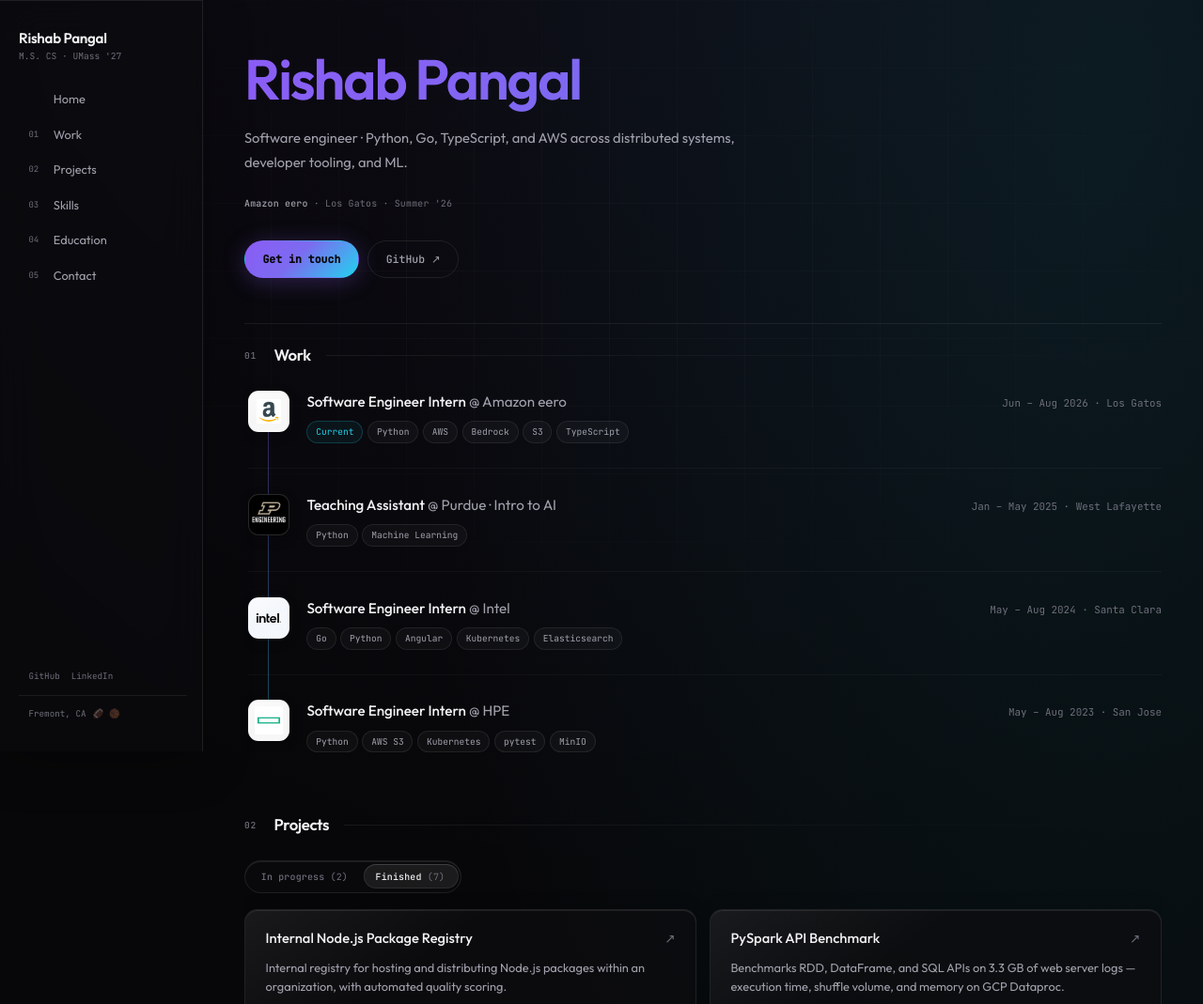
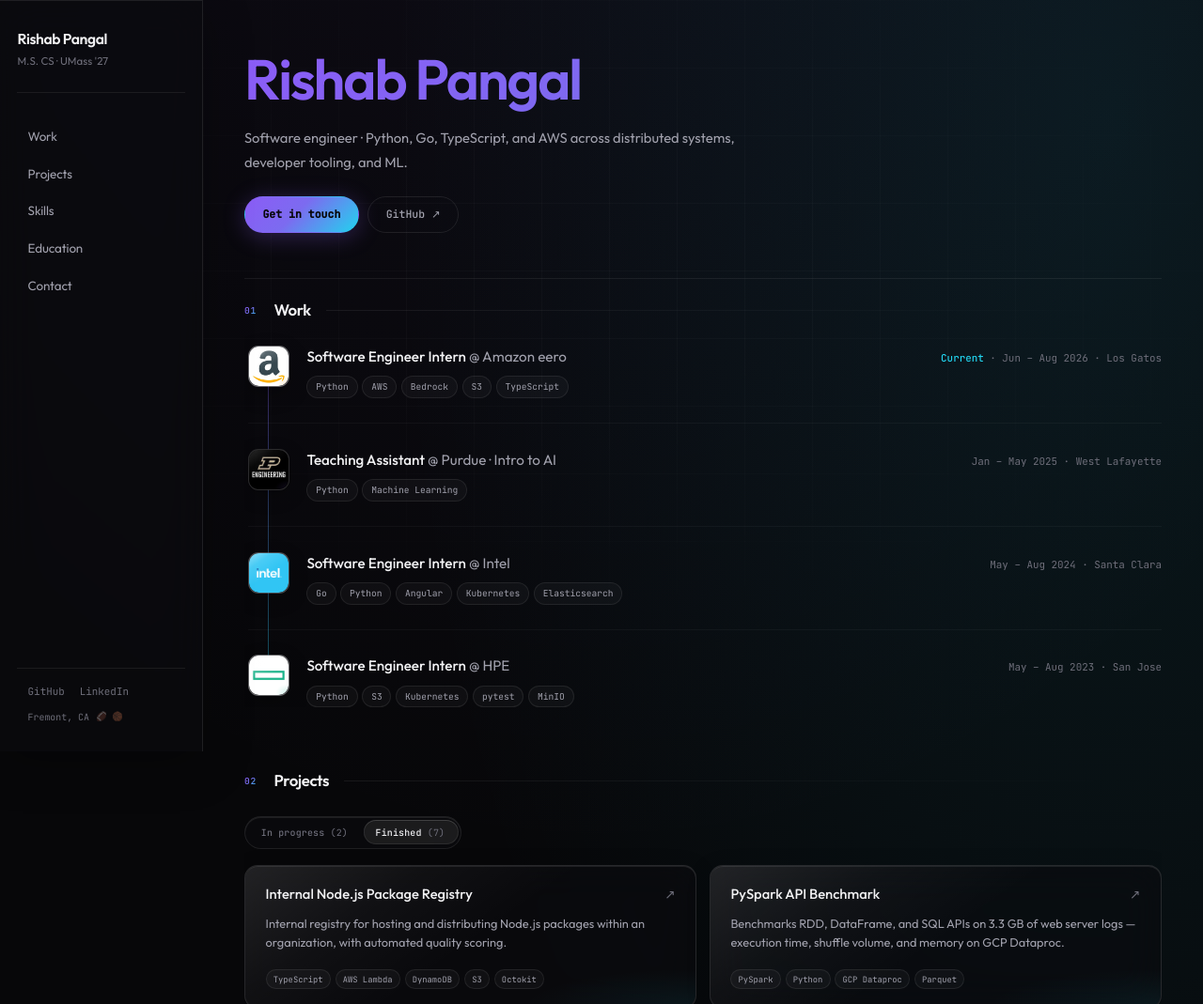
Before and after one commit to Rishpan/Rishpan.github.io, a plain HTML site: page index.html in a window 1280 px wide. Shown: the top 1069 px of the page at 94% size. Drawn offline with Linux system fonts and the light colour scheme.

Commit message:
Good to go

```diff
--- a/index.html
+++ b/index.html
@@ -142,7 +142,7 @@
       position: fixed;
       top: 0; left: 0; bottom: 0;
       width: var(--sidebar);
-      padding: 2rem 1rem 2rem 1.25rem;
+      padding: 2rem 1.15rem 1.75rem;
       border-right: 1px solid var(--glass-border);
       display: flex;
       flex-direction: column;
@@ -155,11 +155,11 @@
 
     .sidebar-name {
       display: block;
-      font-size: 0.95rem;
+      font-size: 0.98rem;
       font-weight: 600;
-      letter-spacing: -0.02em;
+      letter-spacing: -0.025em;
       line-height: 1.2;
-      margin-bottom: 0.2rem;
+      margin-bottom: 0.35rem;
       color: var(--text);
       text-decoration: none;
     }
@@ -167,34 +167,30 @@
     .sidebar-name:hover { opacity: 0.85; }
 
     .sidebar-sub {
-      font-family: var(--mono);
-      font-size: 0.6rem;
+      font-size: 0.72rem;
       color: var(--muted);
-      margin-bottom: 1.25rem;
+      margin-bottom: 1.75rem;
+      padding-bottom: 1.5rem;
       line-height: 1.5;
+      border-bottom: 1px solid var(--line);
     }
 
     .sidebar-nav {
       list-style: none;
       display: flex;
       flex-direction: column;
-      gap: 0.1rem;
+      gap: 0.15rem;
       flex: 1;
     }
 
-    .sidebar-nav li:first-child a {
-      padding-left: calc(0.65rem + 1.1rem + 0.55rem);
-    }
-
     .sidebar-nav a {
-      display: flex;
-      align-items: center;
-      gap: 0.55rem;
-      font-size: 0.8rem;
+      display: block;
+      font-size: 0.84rem;
       font-weight: 400;
+      letter-spacing: -0.01em;
       color: var(--dim);
       text-decoration: none;
-      padding: 0.48rem 0.65rem;
+      padding: 0.5rem 0.7rem;
       border-radius: var(--radius-sm);
       transition: color 0.2s var(--ease), background 0.2s var(--ease);
     }
@@ -204,23 +200,17 @@
       background: rgba(255, 255, 255, 0.05);
     }
 
-    .nav-num {
-      font-family: var(--mono);
-      font-size: 0.56rem;
-      color: var(--muted);
-      width: 1.1rem;
-      flex-shrink: 0;
-    }
-
     .sidebar-links {
       display: flex;
-      gap: 0.75rem;
-      padding: 0.75rem 0.65rem 0;
+      gap: 1rem;
+      padding: 1rem 0.7rem 0;
+      margin-top: auto;
+      border-top: 1px solid var(--line);
     }
 
     .sidebar-links a {
       font-family: var(--mono);
-      font-size: 0.58rem;
+      font-size: 0.68rem;
       color: var(--muted);
       text-decoration: none;
       transition: color 0.15s;
@@ -261,11 +251,9 @@
 
     .sidebar-foot {
       font-family: var(--mono);
-      font-size: 0.58rem;
+      font-size: 0.62rem;
       color: var(--muted);
-      padding: 0.75rem 0.65rem 0;
-      margin-top: 0.75rem;
-      border-top: 1px solid var(--line);
+      padding: 0.65rem 0.7rem 0;
       user-select: none;
     }
 
@@ -314,8 +302,12 @@
       font-size: 0.6rem;
       font-weight: 500;
       letter-spacing: 0.08em;
-      color: var(--muted);
       margin-right: 0.15rem;
+      background: var(--grad);
+      -webkit-background-clip: text;
+      background-clip: text;
+      -webkit-text-fill-color: transparent;
+      color: transparent;
     }
 
     /* ─── HERO ─── */
@@ -347,19 +339,6 @@
       margin-bottom: 1.35rem;
     }
 
-    .hero-status {
-      font-family: var(--mono);
-      font-size: 0.62rem;
-      color: var(--muted);
-      letter-spacing: 0.02em;
-      margin-bottom: 2rem;
-    }
-
-    .hero-status .hero-co {
-      color: var(--dim);
-      font-weight: 500;
-    }
-
     .hero-actions {
       display: flex;
       flex-wrap: wrap;
@@ -418,8 +397,7 @@
       }
       .hero-main h1 { animation-delay: 0.04s; }
       .hero-main .hero-desc { animation-delay: 0.1s; }
-      .hero-main .hero-status { animation-delay: 0.16s; }
-      .hero-main .hero-actions { animation-delay: 0.22s; }
+      .hero-main .hero-actions { animation-delay: 0.16s; }
     }
 
     @keyframes rise-in {
@@ -471,9 +449,14 @@
       width: 44px;
       height: 44px;
       border-radius: 11px;
-      background: rgba(255, 255, 255, 0.97);
-      border: 1px solid var(--glass-border);
-      box-shadow: var(--glass-shine), 0 4px 14px rgba(0, 0, 0, 0.14);
+      background: rgba(255, 255, 255, 0.1);
+      -webkit-backdrop-filter: blur(14px) saturate(1.65);
+      backdrop-filter: blur(14px) saturate(1.65);
+      border: 1px solid rgba(255, 255, 255, 0.18);
+      box-shadow:
+        inset 0 1px 0 rgba(255, 255, 255, 0.32),
+        inset 0 -1px 0 rgba(255, 255, 255, 0.05),
+        0 6px 20px rgba(0, 0, 0, 0.22);
       display: flex;
       align-items: center;
       justify-content: center;
@@ -481,6 +464,7 @@
       position: relative;
       z-index: 1;
       overflow: hidden;
+      isolation: isolate;
     }
 
     .exp-logo-wrap::before {
@@ -489,7 +473,27 @@
       inset: 0;
       border-radius: inherit;
       pointer-events: none;
-      background: linear-gradient(145deg, rgba(255, 255, 255, 0.55) 0%, transparent 48%);
+      background: linear-gradient(
+        145deg,
+        rgba(255, 255, 255, 0.45) 0%,
+        rgba(255, 255, 255, 0.12) 24%,
+        transparent 52%
+      );
+      z-index: 2;
+    }
+
+    .exp-logo-wrap::after {
+      content: '';
+      position: absolute;
+      inset: 0;
+      border-radius: inherit;
+      pointer-events: none;
+      background: radial-gradient(
+        ellipse 70% 50% at 100% 100%,
+        rgba(34, 211, 238, 0.1),
+        transparent 55%
+      );
+      z-index: 2;
     }
 
     .exp-logo {
@@ -502,13 +506,26 @@
     }
 
     .exp-logo-wrap.purdue {
-      background: #0a0a0a;
-      border-color: rgba(255, 255, 255, 0.12);
+      background: rgba(10, 10, 10, 0.72);
+      border-color: rgba(255, 255, 255, 0.14);
       padding: 0;
     }
 
     .exp-logo-wrap.purdue::before {
-      background: linear-gradient(145deg, rgba(255, 255, 255, 0.06) 0%, transparent 48%);
+      background: linear-gradient(
+        145deg,
+        rgba(255, 255, 255, 0.16) 0%,
+        rgba(255, 255, 255, 0.04) 28%,
+        transparent 52%
+      );
+    }
+
+    .exp-logo-wrap.purdue::after {
+      background: radial-gradient(
+        ellipse 65% 45% at 100% 100%,
+        rgba(139, 92, 246, 0.12),
+        transparent 55%
+      );
     }
 
     .exp-logo-wrap.purdue .exp-logo {
@@ -516,15 +533,49 @@
     }
 
     .exp-logo-wrap.intel {
-      background: #f4f7fb;
+      padding: 0;
     }
 
     .exp-logo-wrap.intel .exp-logo {
-      filter: brightness(0);
-    }
-
+      border-radius: inherit;
+    }
+
+    .exp-logo-wrap.amazon,
     .exp-logo-wrap.hpe {
-      padding: 6px;
+      padding: 0;
+      background: rgba(255, 255, 255, 0.14);
+      border-color: rgba(255, 255, 255, 0.28);
+      box-shadow:
+        inset 0 1px 0 rgba(255, 255, 255, 0.5),
+        inset 0 0 16px rgba(255, 255, 255, 0.08),
+        0 8px 22px rgba(0, 0, 0, 0.24);
+    }
+
+    .exp-logo-wrap.amazon::before,
+    .exp-logo-wrap.hpe::before {
+      background: linear-gradient(
+        155deg,
+        rgba(255, 255, 255, 0.62) 0%,
+        rgba(255, 255, 255, 0.2) 22%,
+        transparent 50%
+      );
+    }
+
+    .exp-logo-wrap.amazon::after {
+      background:
+        radial-gradient(ellipse 60% 45% at 15% 8%, rgba(255, 255, 255, 0.42), transparent 50%),
+        radial-gradient(ellipse 50% 40% at 95% 95%, rgba(255, 153, 0, 0.14), transparent 55%);
+    }
+
+    .exp-logo-wrap.hpe::after {
+      background:
+        radial-gradient(ellipse 60% 45% at 15% 8%, rgba(255, 255, 255, 0.42), transparent 50%),
+        radial-gradient(ellipse 50% 40% at 95% 95%, rgba(0, 179, 136, 0.16), transparent 55%);
+    }
+
+    .exp-logo-wrap.amazon .exp-logo,
+    .exp-logo-wrap.hpe .exp-logo {
+      border-radius: inherit;
     }
 
     .exp-node-head {
@@ -550,6 +601,11 @@
       font-family: var(--mono);
       font-size: 0.68rem;
       color: var(--muted);
+    }
+
+    .exp-now {
+      color: var(--cyan);
+      font-weight: 500;
     }
 
     .tags {
@@ -566,7 +622,6 @@
       border: 1px solid rgba(255, 255, 255, 0.08);
       padding: 0.2rem 0.55rem;
       border-radius: 999px;
-      transition: border-color 0.2s var(--ease), color 0.2s var(--ease);
     }
 
     .tag.live {
@@ -655,16 +710,22 @@
       flex-direction: column;
       gap: 0.65rem;
       padding: 1.25rem 1.35rem;
-      background: var(--surface);
-      border: 1px solid var(--glass-border);
+      background: var(--glass-bg);
+      -webkit-backdrop-filter: blur(var(--glass-blur)) saturate(var(--glass-saturate));
+      backdrop-filter: blur(var(--glass-blur)) saturate(var(--glass-saturate));
+      border: 1px solid rgba(255, 255, 255, 0.12);
       border-radius: var(--radius);
-      box-shadow: var(--glass-shine), 0 4px 24px rgba(0, 0, 0, 0.14);
+      box-shadow:
+        var(--glass-shine),
+        inset 0 -1px 0 rgba(255, 255, 255, 0.04),
+        0 6px 24px rgba(0, 0, 0, 0.18);
       text-decoration: none;
       color: inherit;
-      transition: border-color 0.25s var(--ease), background 0.25s var(--ease);
+      transition: border-color 0.25s var(--ease), background 0.25s var(--ease), box-shadow 0.25s var(--ease);
       position: relative;
       height: 100%;
       overflow: hidden;
+      isolation: isolate;
     }
 
     .proj-row::before {
@@ -673,25 +734,50 @@
       inset: 0;
       border-radius: inherit;
       pointer-events: none;
-      background: linear-gradient(145deg, rgba(255, 255, 255, 0.06) 0%, transparent 38%);
+      background: linear-gradient(
+        145deg,
+        rgba(255, 255, 255, 0.1) 0%,
+        rgba(255, 255, 255, 0.03) 28%,
+        transparent 52%
+      );
+    }
+
+    .proj-row::after {
+      content: '';
+      position: absolute;
+      inset: 0;
+      border-radius: inherit;
+      pointer-events: none;
+      background: radial-gradient(
+        ellipse 70% 50% at 100% 100%,
+        rgba(34, 211, 238, 0.08),
+        transparent 55%
+      );
+      opacity: 0.85;
+      transition: opacity 0.25s var(--ease);
     }
 
     .proj-row:hover {
-      border-color: rgba(34, 211, 238, 0.28);
-      background: rgba(18, 18, 23, 0.88);
+      border-color: rgba(34, 211, 238, 0.32);
+      background: rgba(16, 16, 20, 0.72);
       box-shadow:
         var(--glass-shine),
-        inset 0 0 0 1px rgba(34, 211, 238, 0.07),
-        0 12px 36px rgba(0, 0, 0, 0.2);
+        inset 0 0 0 1px rgba(34, 211, 238, 0.1),
+        0 0 28px rgba(139, 92, 246, 0.1),
+        0 12px 36px rgba(0, 0, 0, 0.22);
+    }
+
+    .proj-row:hover::after {
+      opacity: 1;
     }
 
     @media (hover: hover) and (pointer: fine) {
       .proj-row {
-        transition: border-color 0.25s var(--ease), background 0.25s var(--ease), transform 0.25s var(--ease);
+        transition: border-color 0.25s var(--ease), background 0.25s var(--ease), box-shadow 0.25s var(--ease), transform 0.25s var(--ease);
       }
 
       .proj-row:hover {
-        transform: translateY(-2px);
+        transform: translateY(-3px);
       }
     }
 
@@ -862,9 +948,42 @@
       color: var(--dim);
       text-decoration: none;
       transition: color 0.2s var(--ease);
-    }
-
-    .contact-item a:hover { color: var(--cyan); }
+      padding: 0.15rem 0;
+      border-radius: var(--radius-sm);
+    }
+
+    .contact-item a::after {
+      content: '→';
+      margin-left: auto;
+      font-family: var(--mono);
+      font-size: 0.85rem;
+      color: var(--cyan);
+      opacity: 0;
+      transform: translateX(-8px);
+      transition: opacity 0.2s var(--ease), transform 0.2s var(--ease);
+      flex-shrink: 0;
+    }
+
+    .contact-item a:hover {
+      color: var(--cyan);
+    }
+
+    .contact-item a:hover::after {
+      opacity: 1;
+      transform: translateX(0);
+    }
+
+    .contact-val {
+      min-width: 0;
+      overflow: hidden;
+      text-overflow: ellipsis;
+      white-space: nowrap;
+      transition: transform 0.2s var(--ease);
+    }
+
+    .contact-item a:hover .contact-val {
+      transform: translateX(3px);
+    }
 
     .contact-label {
       font-family: var(--mono);
@@ -875,13 +994,6 @@
       color: var(--muted);
       width: 3.5rem;
       flex-shrink: 0;
-    }
-
-    .contact-val {
-      min-width: 0;
-      overflow: hidden;
-      text-overflow: ellipsis;
-      white-space: nowrap;
     }
 
     .ee-flash {
@@ -1106,6 +1218,12 @@
         backdrop-filter: none;
       }
 
+      .proj-row {
+        background: var(--surface);
+        -webkit-backdrop-filter: none;
+        backdrop-filter: none;
+      }
+
       .sidebar { display: none; }
       .mobile-header { display: block; }
       main, footer { margin-left: 0; }
@@ -1188,9 +1306,15 @@
     @supports not ((backdrop-filter: blur(1px)) or (-webkit-backdrop-filter: blur(1px))) {
       .sidebar,
       .mobile-header,
-      .proj-tabs {
+      .proj-tabs,
+      .exp-logo-wrap {
         background: var(--panel);
         box-shadow: none;
+      }
+
+      .proj-row {
+        background: var(--surface);
+        box-shadow: var(--glass-shine), 0 4px 24px rgba(0, 0, 0, 0.14);
       }
     }
   </style>
@@ -1215,12 +1339,11 @@
     <a class="sidebar-name" href="#hero">Rishab Pangal</a>
     <div class="sidebar-sub">M.S. CS · UMass '27</div>
     <ul class="sidebar-nav" aria-label="Sections">
-      <li><a href="#hero">Home</a></li>
-      <li><a href="#experience"><span class="nav-num">01</span>Work</a></li>
-      <li><a href="#projects"><span class="nav-num">02</span>Projects</a></li>
-      <li><a href="#skills"><span class="nav-num">03</span>Skills</a></li>
-      <li><a href="#education"><span class="nav-num">04</span>Education</a></li>
-      <li><a href="#contact"><span class="nav-num">05</span>Contact</a></li>
+      <li><a href="#experience">Work</a></li>
+      <li><a href="#projects">Projects</a></li>
+      <li><a href="#skills">Skills</a></li>
+      <li><a href="#education">Education</a></li>
+      <li><a href="#contact">Contact</a></li>
     </ul>
     <div class="sidebar-links">
       <a href="https://github.com/Rishpan" target="_blank" rel="noopener noreferrer">GitHub</a>
@@ -1242,7 +1365,6 @@
       <div class="hero-main">
         <h1>Rishab Pangal</h1>
         <p class="hero-desc">Software engineer · Python, Go, TypeScript, and AWS across distributed systems, developer tooling, and ML.</p>
-        <p class="hero-status"><span class="hero-co">Amazon eero</span> · Los Gatos · Summer '26</p>
         <div class="hero-actions">
           <a class="primary" href="#contact">Get in touch</a>
           <a href="https://github.com/Rishpan" target="_blank" rel="noopener noreferrer">GitHub ↗</a>
@@ -1260,10 +1382,9 @@
           <div class="exp-body">
             <div class="exp-node-head">
               <h3>Software Engineer Intern <span>@ Amazon eero</span></h3>
-              <span class="exp-when">Jun – Aug 2026 · Los Gatos</span>
+              <span class="exp-when"><span class="exp-now">Current</span> · Jun – Aug 2026 · Los Gatos</span>
             </div>
             <div class="tags">
-              <span class="tag live">Current</span>
               <span class="tag">Python</span><span class="tag">AWS</span><span class="tag">Bedrock</span><span class="tag">S3</span><span class="tag">TypeScript</span>
             </div>
           </div>
@@ -1284,7 +1405,7 @@
         </div>
         <div class="exp-node">
           <div class="exp-logo-wrap intel" aria-hidden="true">
-            <img class="exp-logo" src="assets/logos/intel.svg" alt="" width="44" height="44" loading="lazy" decoding="async" />
+            <img class="exp-logo" src="assets/logos/intel.png" alt="" width="44" height="44" loading="lazy" decoding="async" />
           </div>
           <div class="exp-body">
             <div class="exp-node-head">
@@ -1306,7 +1427,7 @@
               <span class="exp-when">May – Aug 2023 · San Jose</span>
             </div>
             <div class="tags">
-              <span class="tag">Python</span><span class="tag">AWS S3</span><span class="tag">Kubernetes</span><span class="tag">pytest</span><span class="tag">MinIO</span>
+              <span class="tag">Python</span><span class="tag">S3</span><span class="tag">Kubernetes</span><span class="tag">pytest</span><span class="tag">MinIO</span>
             </div>
           </div>
         </div>
@@ -1390,7 +1511,7 @@
         <div class="skill-group">
           <h3>Web &amp; Frameworks</h3>
           <div class="tags">
-            <span class="tag">React</span><span class="tag">Node.js</span><span class="tag">Angular</span>
+            <span class="tag">React</span><span class="tag">Node.js</span><span class="tag">Angular</span><span class="tag">Streamlit</span>
           </div>
         </div>
         <div class="skill-group">
@@ -1426,9 +1547,6 @@
         <div class="edu-chip">
           <h3>University of Massachusetts Amherst</h3>
           <p>M.S., Computer Science</p>
-          <div class="tags">
-            <span class="tag live">In progress</span>
-          </div>
           <time datetime="2027-05">Expected May 2027</time>
         </div>
         <div class="edu-chip">
```
Also changed, not shown: assets/logos/intel.png (added), assets/logos/intel.svg (deleted).
